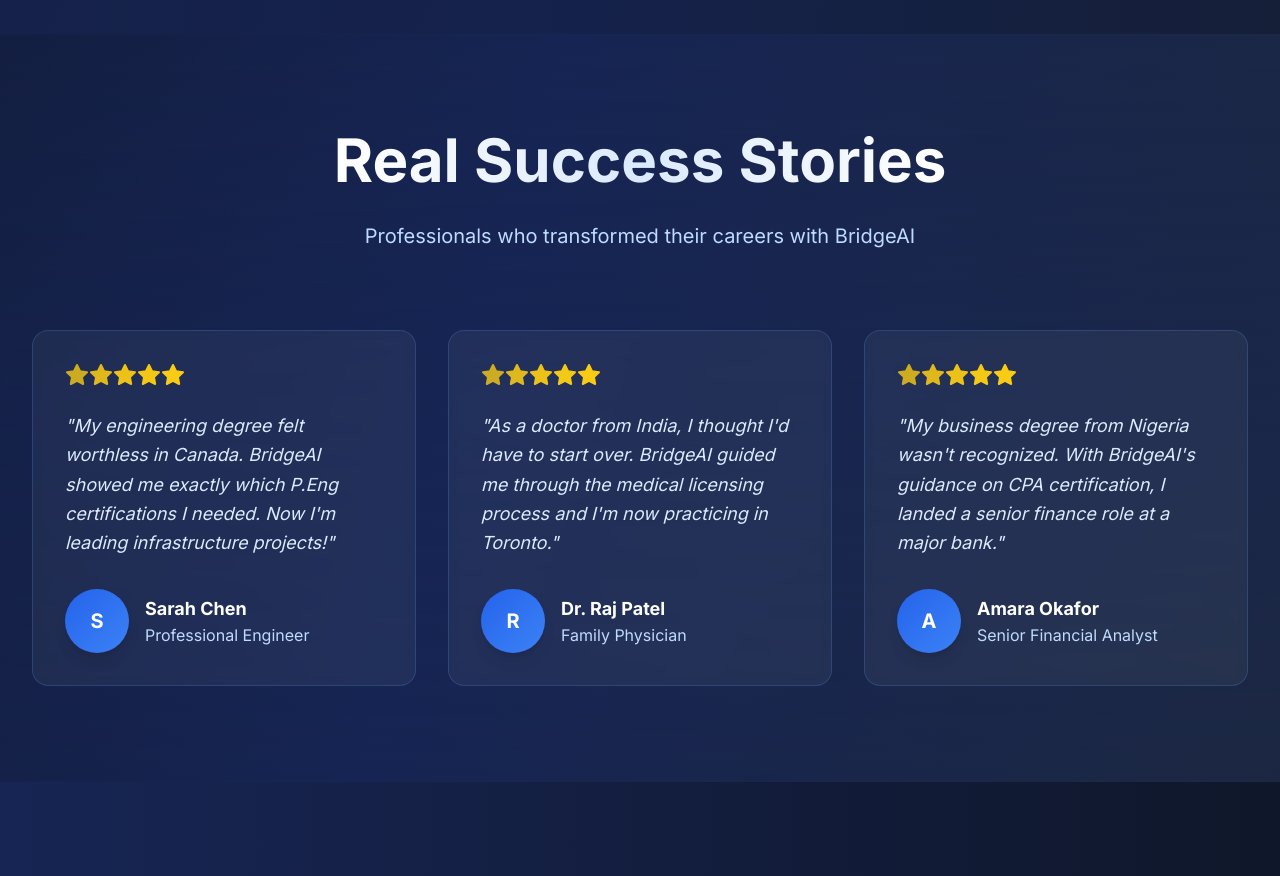
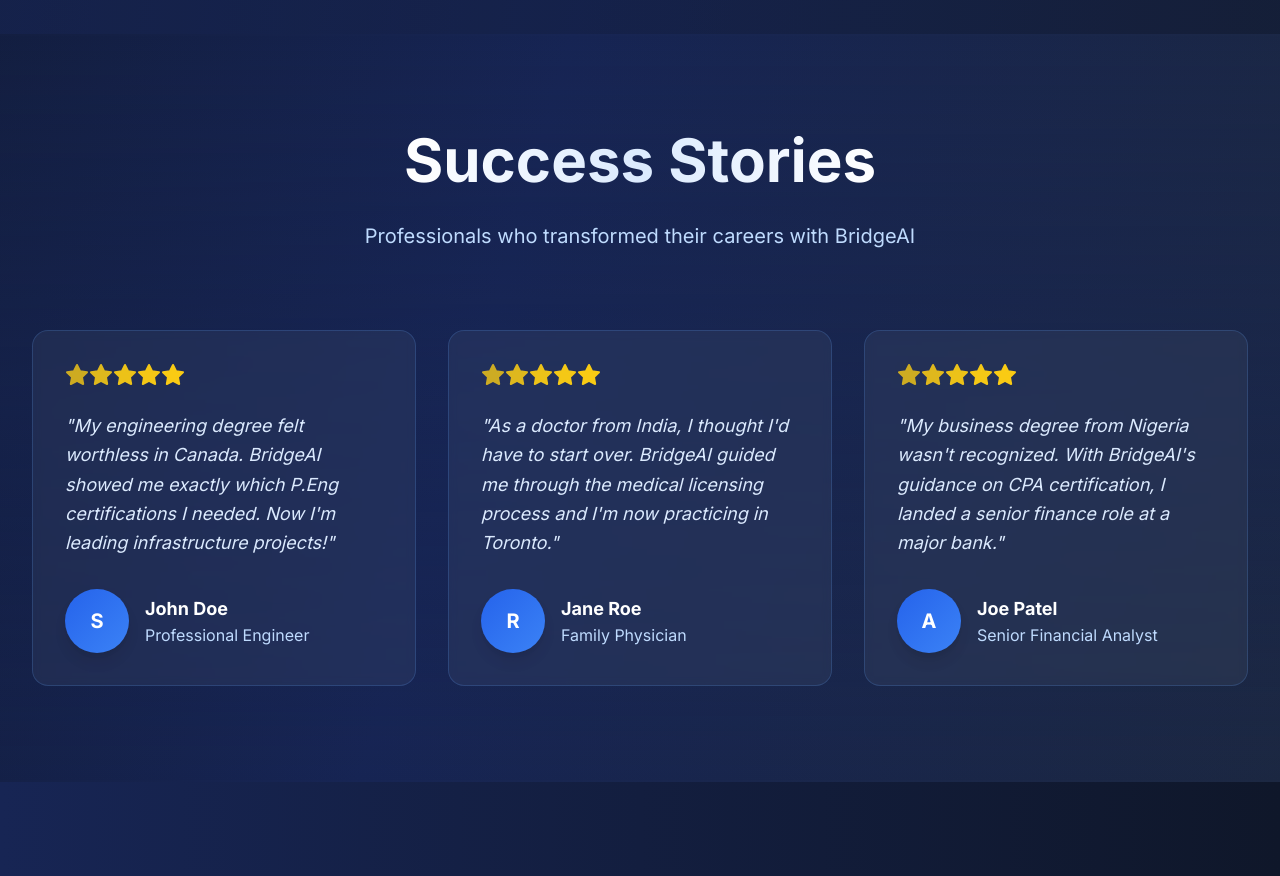
Before and after one commit to talhahabid/BridgeAI, a Next.js app in the folder client/: page / in a window 1280 px wide. Shown: the part 2460-3336 px from the top of the page. Built offline with nearby package versions, Linux system fonts and the light colour scheme.

Commit message:
name updated

```diff
--- a/client/app/page.tsx
+++ b/client/app/page.tsx
@@ -320,7 +320,7 @@
           <div className="text-center mb-20">
             <h2 className="text-5xl md:text-6xl font-bold mb-8">
               <span className="bg-gradient-to-r from-white via-blue-100 to-white bg-clip-text text-transparent">
-                Real Success Stories
+                Success Stories
               </span>
             </h2>
             <p className="text-xl text-blue-200">
@@ -343,7 +343,7 @@
                   S
                 </div>
                 <div className="ml-4">
-                  <div className="text-white font-bold text-lg">Sarah Chen</div>
+                  <div className="text-white font-bold text-lg">John Doe</div>
                   <div className="text-blue-200">Professional Engineer</div>
                 </div>
               </div>
@@ -363,7 +363,7 @@
                   R
                 </div>
                 <div className="ml-4">
-                  <div className="text-white font-bold text-lg">Dr. Raj Patel</div>
+                  <div className="text-white font-bold text-lg">Jane Roe</div>
                   <div className="text-blue-200">Family Physician</div>
                 </div>
               </div>
@@ -383,7 +383,7 @@
                   A
                 </div>
                 <div className="ml-4">
-                  <div className="text-white font-bold text-lg">Amara Okafor</div>
+                  <div className="text-white font-bold text-lg">Joe Patel</div>
                   <div className="text-blue-200">Senior Financial Analyst</div>
                 </div>
               </div>
```
